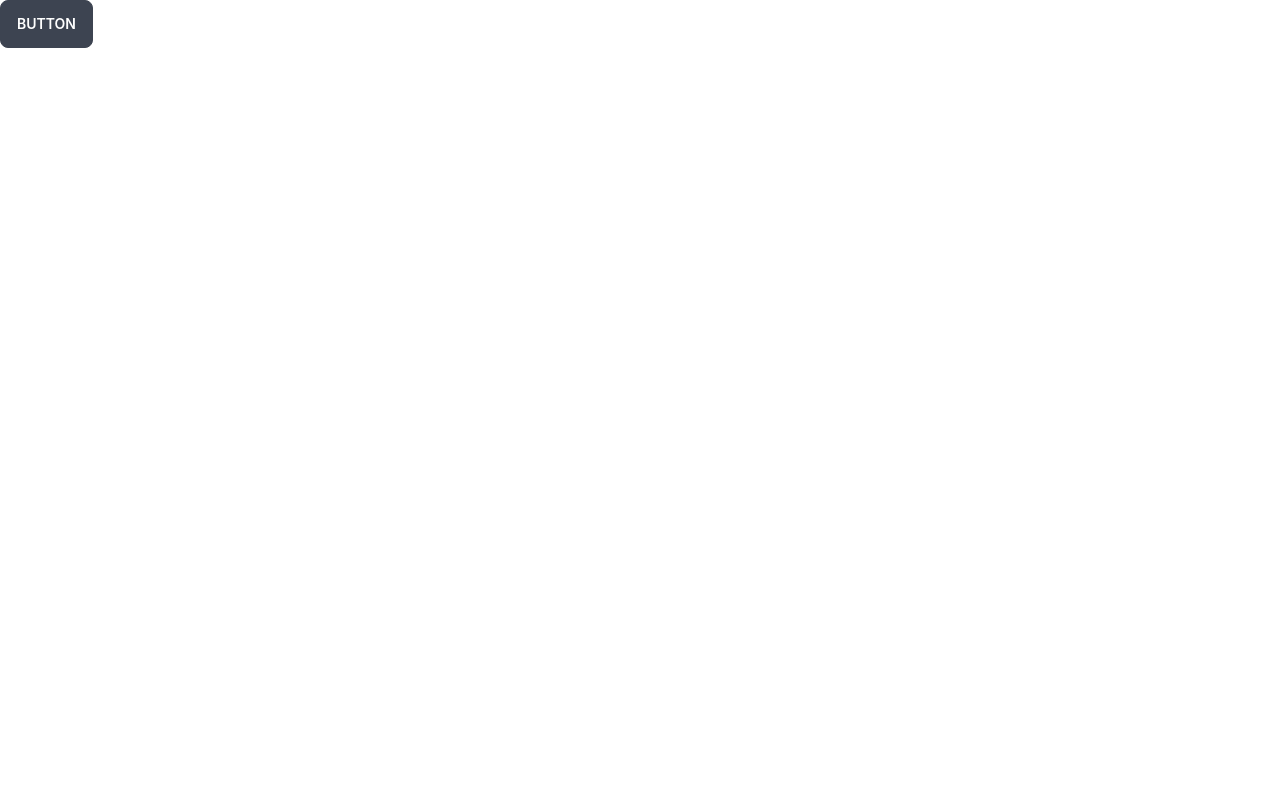
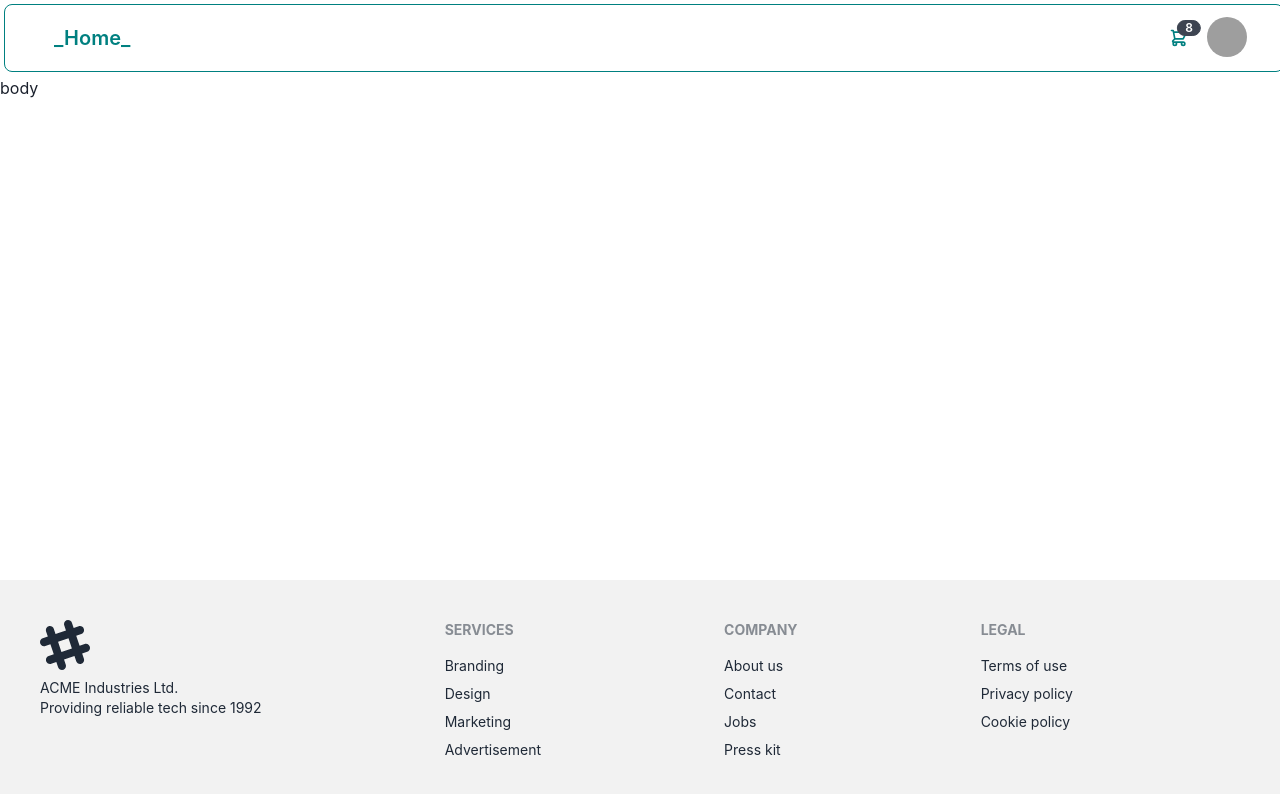
Before and after one commit to aniruddha-jafa/ecommerce-app, a Next.js app in the folder frontend/: page / in a window 1280 px wide. Shown: the top 794 px of the page. Built offline with nearby package versions, Linux system fonts and the light colour scheme; grey boxes are pictures that could not be loaded.

Commit message:
frontend - mock homepage layout

```diff
--- a/frontend/src/pages/index.tsx
+++ b/frontend/src/pages/index.tsx
@@ -1,9 +1,27 @@
+import Footer from 'components/Footer/index'
+import Navbar from 'components/Navbar/index'
+
 import type { NextPage } from 'next'
 
+/**
+ * For layout see:
+ * {@link | https://web.dev/one-line-layouts/#04.-pancake-stack:-grid-template-rows:-auto-1fr-auto}
+ */
 const Home: NextPage = () => {
   return (
     <>
-      <button className='btn'>Button</button>
+      <div
+        className='
+      min-h-screen
+      grid grid-rows-[auto_1fr_auto]
+      '
+      >
+        <Navbar />
+        <div>
+          <p>body</p>
+        </div>
+        <Footer />
+      </div>
     </>
   )
 }
```
